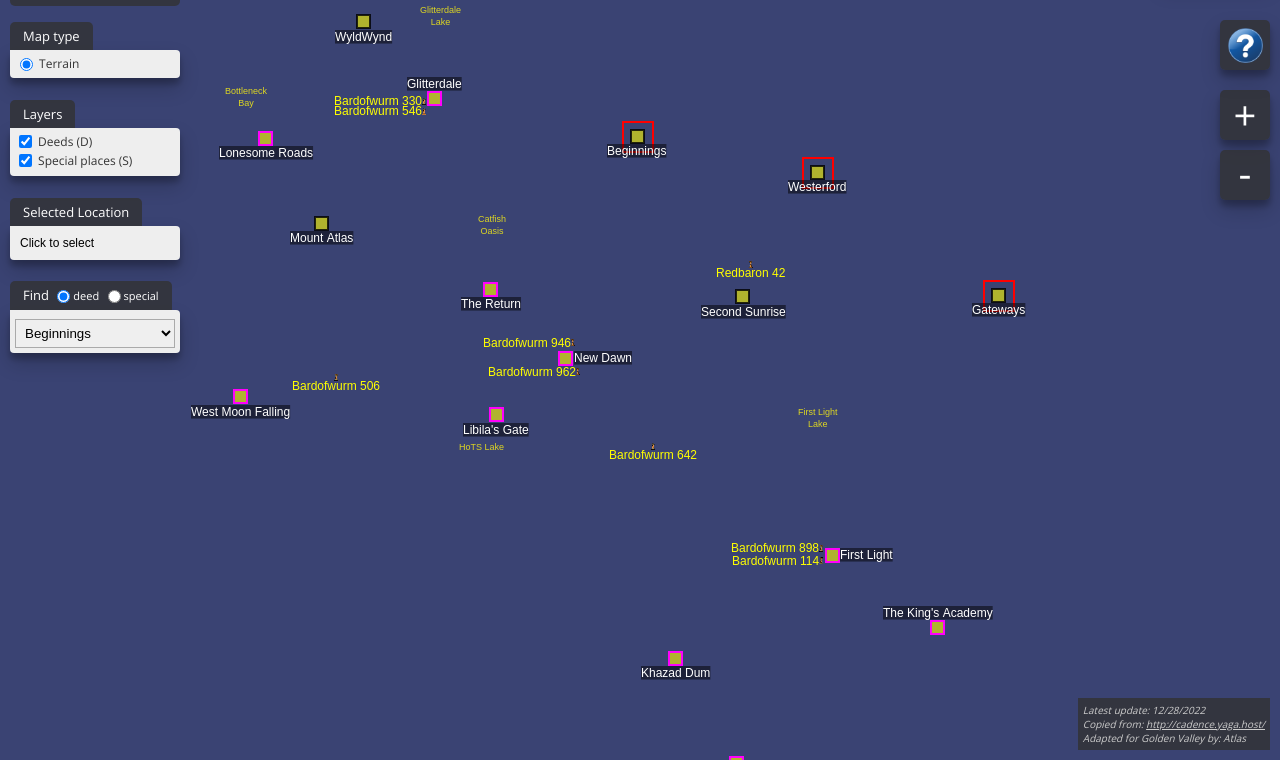
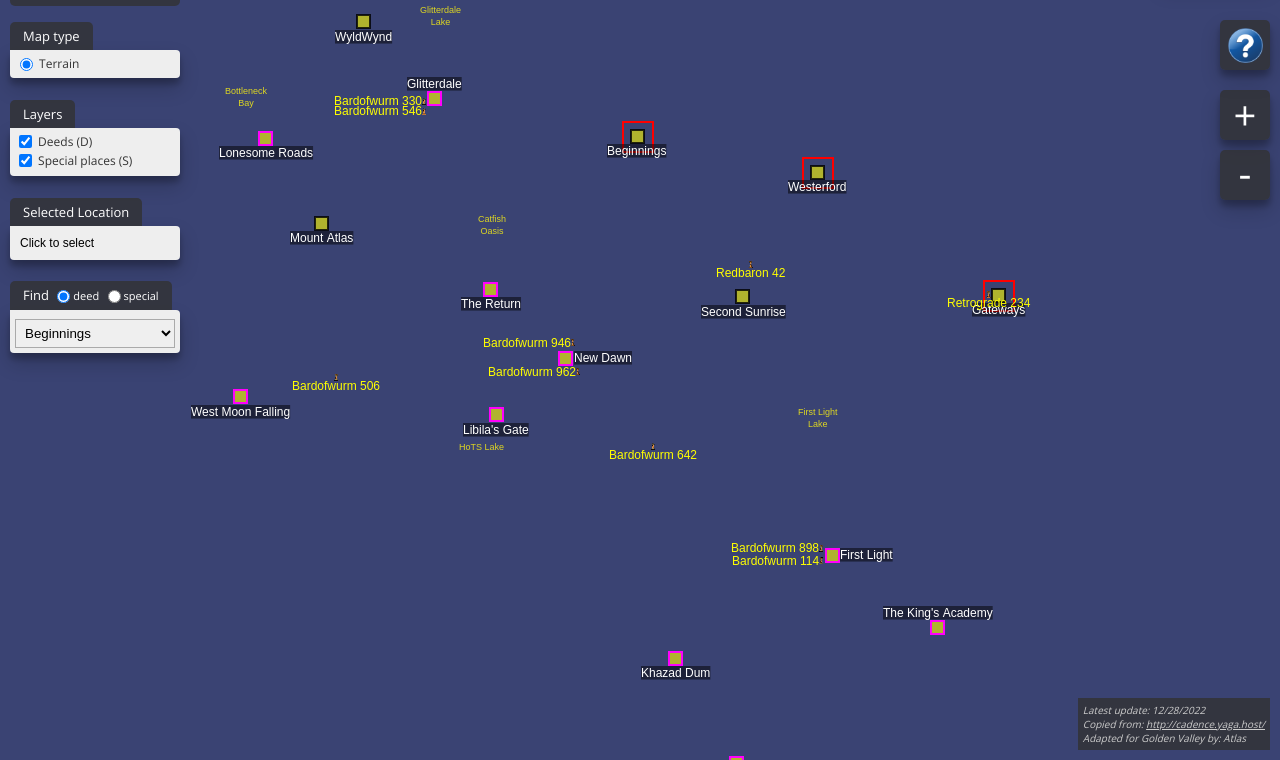
Before and after one commit to Prosperific/wurm-online-golden-valley-map, a plain HTML site: page index.html in a window 1280 px wide. Shown: the part 40-800 px from the top of the page. Drawn offline with nearby package versions, Linux system fonts and the light colour scheme.

Commit message:
feat: added tower Retrograde 234

```diff
--- a/index.html
+++ b/index.html
@@ -549,6 +549,12 @@
             "985",
             "2246",
             "GuardTowerFreedom"
+          ],
+          [
+            "Retrograde 234",
+            "3594",
+            "1915",
+            "GuardTowerFreedom"
           ]
         ]
       },
```
